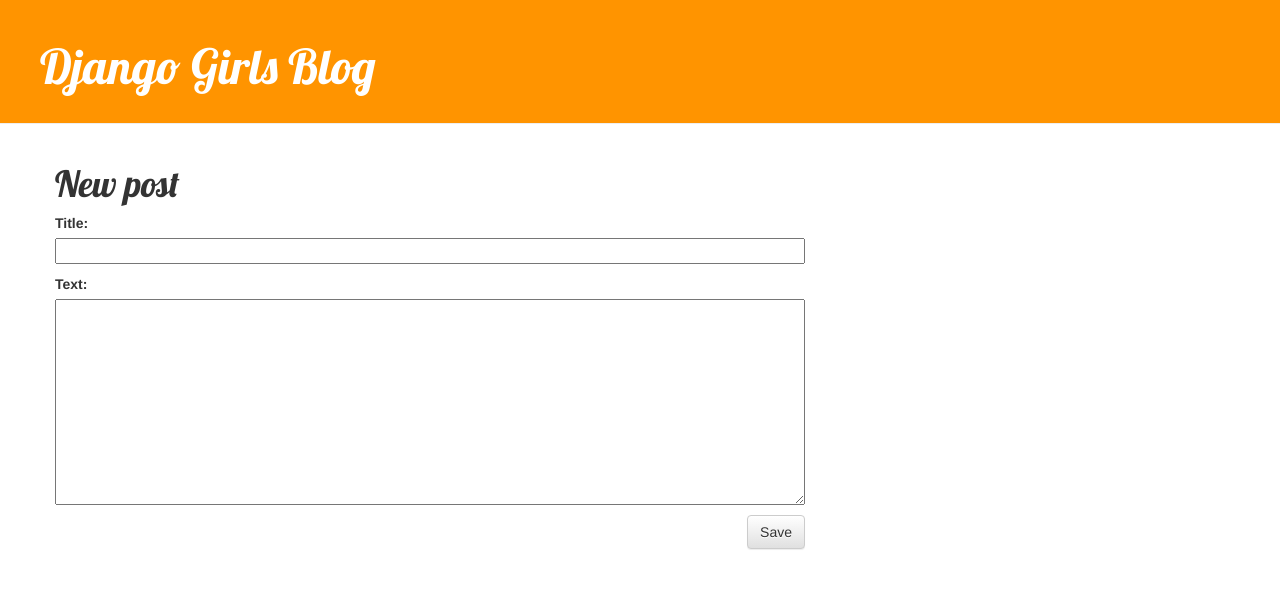
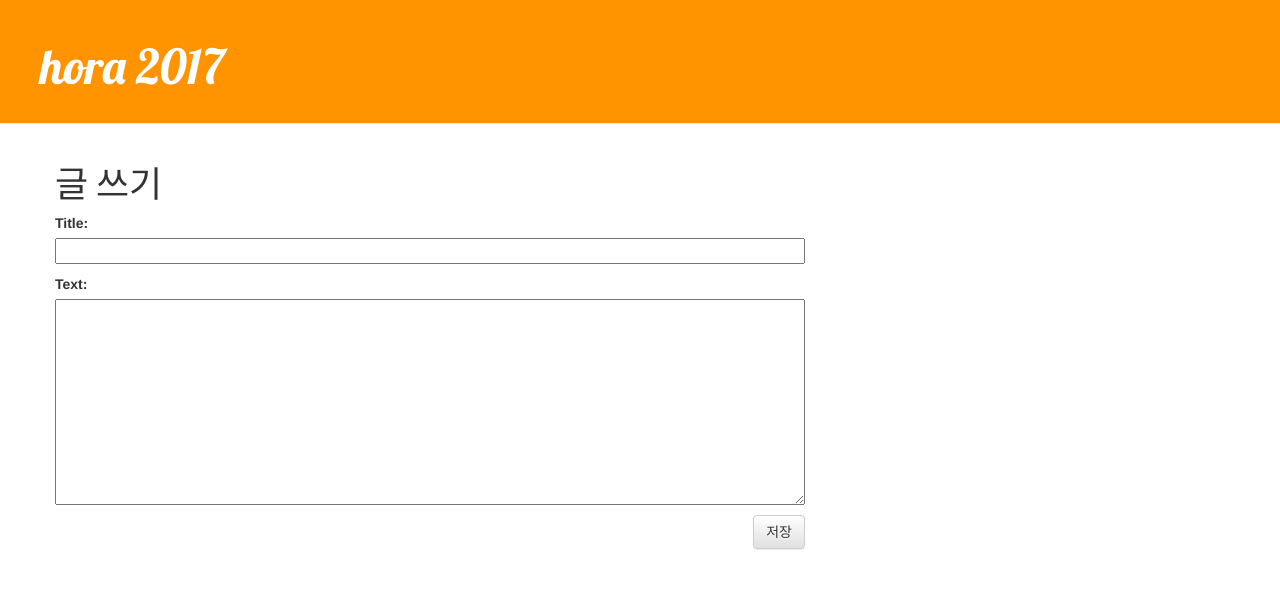
Before and after one commit to hora2017/newBlog, a Django app: page /post/new/ in a window 1280 px wide. Shown: the top 589 px of the page. Run offline with Django 3.2, Linux system fonts and the light colour scheme; some libraries are stand-ins or nearby versions.

Commit message:
글 작성 배포 삭제 구현

```diff
--- a/blog/templates/blog/base.html
+++ b/blog/templates/blog/base.html
@@ -2,7 +2,7 @@
 <html>
 
 <head>
-    <title>Django Girls blog</title>
+    <title>hora 2017</title>
     <link rel="stylesheet" href="//maxcdn.bootstrapcdn.com/bootstrap/3.2.0/css/bootstrap.min.css">
     <link rel="stylesheet" href="//maxcdn.bootstrapcdn.com/bootstrap/3.2.0/css/bootstrap-theme.min.css">
     <link href='//fonts.googleapis.com/css?family=Lobster&subset=latin,latin-ext' rel='stylesheet' type='text/css'>
@@ -13,9 +13,10 @@
     <div class="page-header">
         {% if user.is_authenticated %}
             <a href="{% url 'post_new' %}" class="top-menu"><span class="glyphicon glyphicon-plus"></span></a>
+            <a href="{% url 'post_draft_list' %}" class="top-menu"><span class="glyphicon glyphicon-edit"></span></a>
             {% endif %}
         <h1>
-            <a href="/">Django Girls Blog</a>
+            <a href="/">hora 2017</a>
         </h1>
     </div>
     <div class="content container">
--- a/blog/templates/blog/post_detail.html
+++ b/blog/templates/blog/post_detail.html
@@ -6,9 +6,12 @@
             <div class="date">
                 {{ post.published_date }}
             </div>
+        {% else %}
+            <a href="url 'post_publish' pk=post.pk" class="btn btn-default">발행하기</a>
         {% endif %}
         {% if user.is_authenticated %}
         <a class="btn btn-default" href="{% url 'post_edit' pk=post.pk %}"><span class="glyphicon glyphicon-pencil"></span></a>
+        <a href="{% url 'post_remove' pk=post.pk %}" class="btn btn-default"><span class="glyphicon glyphicon-remove"></span></a>
         {% endif %}
         <h1>{{ post.title }}</h1>
         <p>{{ post.text|linebreaksbr }}</p>
--- a/blog/templates/blog/post_edit.html
+++ b/blog/templates/blog/post_edit.html
@@ -1,9 +1,9 @@
 {% extends 'blog/base.html' %}
 
 {% block content %}
-    <h1>New post</h1>
+    <h1>글 쓰기</h1>
     <form method="POST" class="post-form">{% csrf_token %}
         {{ form.as_p }}
-        <button type="submit" class="save btn btn-default">Save</button>
+        <button type="submit" class="save btn btn-default">저장</button>
     </form>
 {% endblock %}
--- a/blog/urls.py
+++ b/blog/urls.py
@@ -5,4 +5,7 @@
     url(r'^$', views.post_list, name='post_list'),
     url(r'^post/(?P<pk>\d+)/$', views.post_detail, name='post_detail'),
     url(r'^post/new/$', views.post_new, name='post_new'),url(r'^post/(?P<pk>\d+)/edit/$', views.post_edit, name='post_edit'),
+    url(r'^drafts/$', views.post_draft_list, name='post_draft_list'),
+    url(r'^post/(?P<pk>\d+)/publish/$', views.post_publish, name='post_publish'),
+    url(r'^post/(?P<pk>\d+)/remove/$', views.post_remove, name='post_remove'),
 ]
--- a/blog/views.py
+++ b/blog/views.py
@@ -19,7 +19,7 @@
         if form.is_valid():
             post = form.save(commit=False)
             post.author = request.user
-            post.published_date = timezone.now()
+            # post.published_date = timezone.now()
             post.save()
             return redirect('post_detail', pk=post.pk)
     else:
@@ -39,3 +39,17 @@
     else:
         form = PostForm(instance=post)
     return render(request, 'blog/post_edit.html', {'form': form})
+
+def post_draft_list(request):
+    posts = Post.objects.filter(published_date__isnull=True).order_by('created_date')
+    return render(request, 'blog/post_draft_list.html', {'posts': posts})
+
+def post_publish(request, pk):
+    post = get_object_or_404(Post, pk=pk)
+    post.publish()
+    return redirect('post_detail', pk=pk)
+
+def post_remove(request, pk):
+    post = get_object_or_404(Post, pk=pk)
+    post.delete()
+    return redirect('post_list')
```
Also changed, not shown: blog/templates/blog/post_draft_list.html (added, +11 -0 lines).
